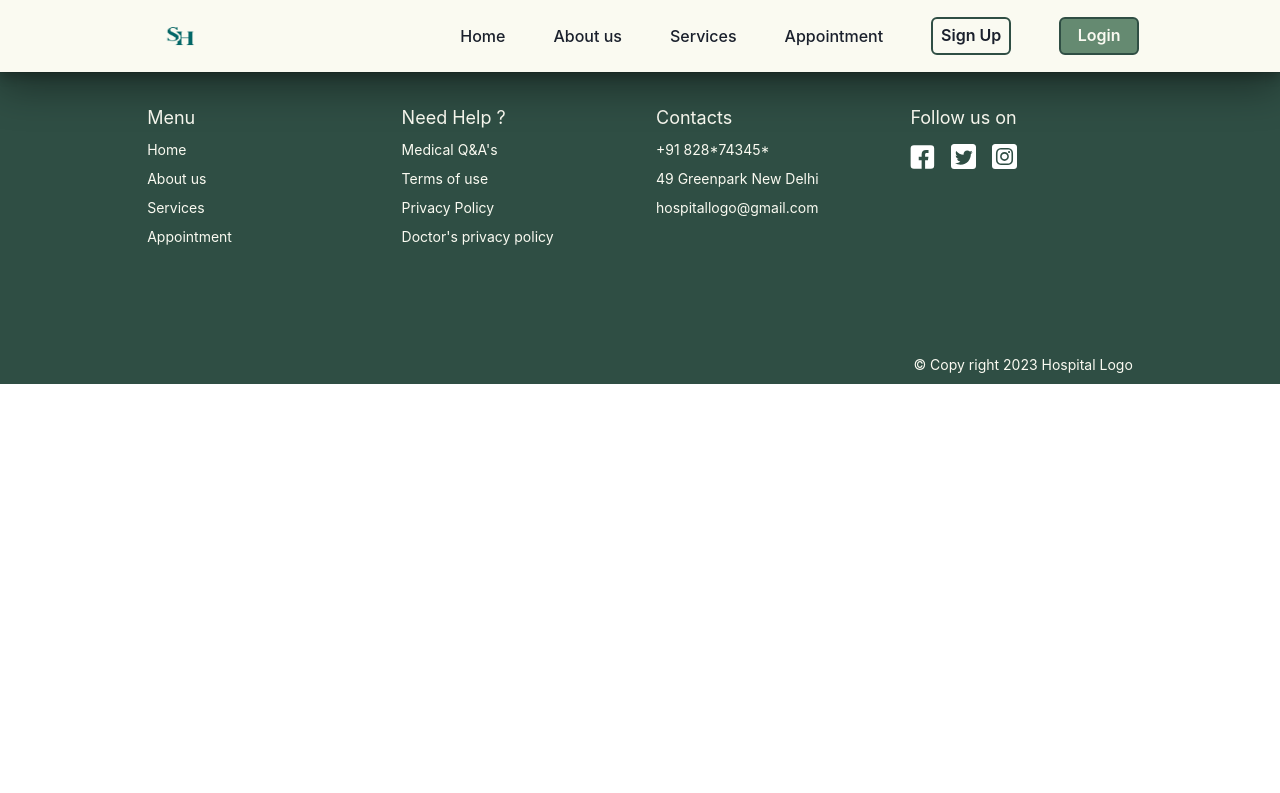
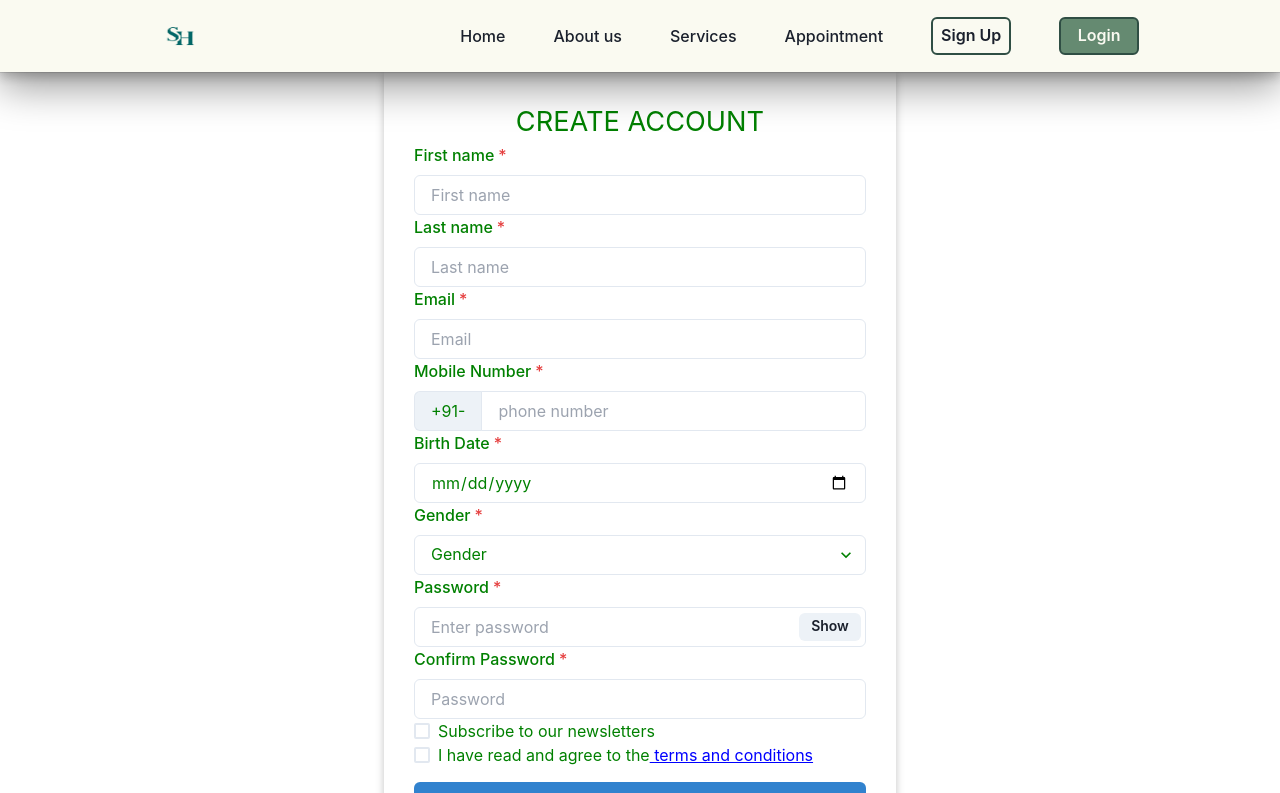
Before and after one commit to geeteshmehuria/Samrat-Hospital-Clone, a React (Vite) app: page /signup in a window 1280 px wide. Shown: the top 793 px of the page. Built offline with nearby package versions, Linux system fonts and the light colour scheme; a web font is replaced by a local one.

Commit message:
Vishnuraj K R day 2

```diff
--- a/package.json
+++ b/package.json
@@ -17,6 +17,7 @@
     "@emotion/react": "^11.11.3",
     "@emotion/styled": "^11.11.0",
     "@reduxjs/toolkit": "^2.0.1",
+    "axios": "^1.6.5",
     "flowbite": "^2.2.1",
     "framer-motion": "^10.18.0",
     "json-serve": "^0.1.0",
--- a/src/pages/Login.jsx
+++ b/src/pages/Login.jsx
@@ -1,7 +1,104 @@
-import React from "react";
+import { FormControl, FormLabel, Input, FormErrorMessage, InputGroup, InputRightElement, Button, Box, Text } from "@chakra-ui/react";
+import React, { useState } from "react";
+import axios from 'axios';
+import { useToast } from '@chakra-ui/react'
 
 const Login = () => {
-  return <div></div>;
+  const [show, setShow] = React.useState(false)
+  const handleClick = () => setShow(!show)
+  const [email,setEmail] = useState("");
+  const [password,setPassword] = useState("");
+  const [logintry,setLoginTry] = useState(false);
+  const [login,setLogin] = useState(false);
+  const toast = useToast()
+  console.log(email);
+  var isCredentialCorrect = false;
+  const AccountCreateToast  = () => {
+
+    const examplePromise = new Promise((resolve, reject) => {
+      setTimeout(() => resolve(200), 2000)
+    })
+    return (
+      toast.promise(examplePromise, {
+        success: { title: 'Login Successfull!..', description: 'Welcome Back!',isClosable: true },
+        error: { title: 'Promise rejected', description: 'Something wrong' },
+        loading: { title: 'Checking Credentials', description: 'Please wait' },
+
+      })
+    )
+  }
+
+  const accountCreateFail = () => {
+
+    return(
+      toast({
+        title: 'Invalid Credentials.',
+        description: "Check all fields ",
+        status: 'warning',
+        duration: 1000,
+        isClosable: true,
+      })
+    )
+  }
+
+  const fetchUserData = async () => {
+    setLoginTry(true);
+    try {
+      const res = await axios.get(`https://mock-api-39gi.onrender.com/user`);
+      const data = res.data;
+      // let isCredentialCorrect = false;
+      console.log("fetchData",data);
+      for (const item of data) {
+        if (item.email === email && item.password === password) {
+          isCredentialCorrect = true;
+          setLogin(true);
+          AccountCreateToast();
+          break;
+        }
+      }
+
+      if (!isCredentialCorrect) {
+        accountCreateFail();
+      }
+    } catch (error) {
+      console.error('Error fetching user data:', error);
+    }
+    console.log("ligonCred",isCredentialCorrect);
+  };
+
+
+  return (
+    <Box margin={"auto"} color={"green"} boxShadow={"rgba(0, 0, 0, 0.24) 0px 3px 8px"} padding={"30px"} width={{ base: "90%", sm: "60%", md: "60%", lg: "50%", xl: "40%" }}>
+      <Text textAlign={'center'} fontSize={"1.7rem"}>SIGN IN</Text>
+
+      <FormControl isRequired>
+        <FormLabel>Email</FormLabel>
+        <Input
+          placeholder='Email'
+          type='email'
+          value={email}
+          onChange={(e) => setEmail(e.target.value)}
+        />
+        <FormLabel>Password</FormLabel>
+        <InputGroup size='md'>
+          <Input
+            pr='4.5rem'
+            type={show ? 'text' : 'password'}
+            placeholder='Enter password'
+            value={password}
+            onChange={(e) => setPassword(e.target.value)}
+          />
+          <InputRightElement width='4.5rem'>
+            <Button h='1.75rem' size='sm' onClick={handleClick}>
+              {show ? 'Hide' : 'Show'}
+            </Button>
+          </InputRightElement>
+        </InputGroup>
+        <Button colorScheme='blue' width='full' marginTop={"15px"} onClick={fetchUserData}>SIGN IN</Button>
+        {logintry && !login ? <h1 style={{"color":"red"}}>Credentials Not Found. Please <a href="./SignUp.jsx" style={{"color":"blue"}}>Sign Up</a></h1> : <></>}
+      </FormControl>
+    </Box>
+  );
 };
 
 export default Login;
--- a/src/pages/SignUp.jsx
+++ b/src/pages/SignUp.jsx
@@ -1,11 +1,147 @@
-import React from 'react'
+import React, { useEffect, useState } from 'react';
+import { Box, Button, Checkbox, Input, InputGroup, InputLeftAddon, InputRightElement, Select, Text, Toast } from '@chakra-ui/react';
+import { FormControl, FormLabel } from '@chakra-ui/react';
+import axios from "axios" ;
+import { useToast } from '@chakra-ui/react'
+const Sign = () => {
+  const [show, setShow] = useState(false);
+  const handleClick = () => setShow(!show);
+  const [Fname, setFname] = useState("");
+  const [Lname, setLname] = useState("");
+  const [email, setEmail] = useState("");
+  const [number, setNumber] = useState("");
+  const [dob, setDob] = useState("");
+  const [gender, setGender] = useState("");
+  const [pass1, setPass1] = useState("");
+  const [pass2, setPass2] = useState("");
+  const [passwordChange, setPasswordChange] = useState(true);
+  const [allFeild,setAllfield] = useState(false);
+  const toast = useToast()
+  const obj = {
+    "firstName": Fname,
+    "lastName": Lname,
+    "email": email,
+    "mobile": number,
+    "dateOfBirth": dob,
+    "gender": gender,
+    "password": pass2,
+  }
 
-const Sign = () => {
+  const AccountCreateToast  = () => {
+
+    const examplePromise = new Promise((resolve, reject) => {
+      setTimeout(() => resolve(200), 2000)
+    })
+    return (
+      toast.promise(examplePromise, {
+        success: { title: 'Account Successfully Created', description: 'Welcome!' },
+        error: { title: 'Promise rejected', description: 'Something wrong' },
+        loading: { title: 'Creating Account', description: 'Please wait' },
+      })
+    )
+  }
+
+  const accountCreateFail = () => {
+
+    return(
+      toast({
+        title: 'Invalid Credentials.',
+        description: "Complete all fields ",
+        status: 'warning',
+        duration: 1000,
+        isClosable: true,
+      })
+    )
+  }
+
+  const allFieldHandler = (e) => {
+    const AddUser = async () => {
+      const res = await axios.post(`https://mock-api-39gi.onrender.com/user`,obj);
+    }
+
+    e.preventDefault();
+    if (Fname.length && Lname.length && email.length && number.length && dob.length && gender.length && pass1.length && pass2.length && passwordChange && document.getElementById("SignUpCheckbox1")?.checked && document.getElementById("SignUpCheckbox2")?.checked) {
+      setAllfield(true);
+      console.log("vishnurajkr",allFeild);
+    }
+    if(allFeild){
+      AddUser();
+      AccountCreateToast();
+    }
+    else{
+      accountCreateFail()
+    }
+  }
+
+
+
+  const confirmPassChange = (e) => {
+    const newPassword = e.target.value;
+    setPass2(newPassword);
+    if(pass1 === newPassword){
+      setPasswordChange(true);
+    }
+
+
+  };
+
+
+
   return (
-    <div>
+    <Box margin={"auto"} color={"green"} boxShadow={"rgba(0, 0, 0, 0.24) 0px 3px 8px"} padding={"30px"} width={{ base: "90%", sm: "60%", md: "60%", lg: "50%", xl: "40%" }}>
+      <Text textAlign={'center'} fontSize={"1.7rem"}>CREATE ACCOUNT</Text>
+      <form >
+        <FormControl isRequired>
+          <FormLabel htmlFor="Fname">First name</FormLabel>
+          <Input id="Fname" placeholder='First name' onChange={(e) => setFname(e.target.value)} />
+          <FormLabel htmlFor="Lname">Last name</FormLabel>
+          <Input id="Lname" placeholder='Last name' onChange={(e) => setLname(e.target.value)} />
+          <FormLabel htmlFor="email">Email</FormLabel>
+          <Input id="email" placeholder='Email' type='email' onChange={(e) => setEmail(e.target.value)} />
+          <FormLabel htmlFor="number">Mobile Number</FormLabel>
+          <InputGroup>
+            <InputLeftAddon>
+              +91-
+            </InputLeftAddon>
+            <Input id="number" type='tel' placeholder='phone number' onChange={(e) => setNumber(e.target.value)} />
+          </InputGroup>
+          <FormLabel htmlFor="dob">Birth Date</FormLabel>
+          <Input id="dob" placeholder="Select Date and Time" size="md" type="date" onChange={(e) => setDob(e.target.value)} />
+          <FormLabel htmlFor="gender">Gender</FormLabel>
+          <Select id="gender" placeholder='Gender' onChange={(e) => setGender(e.target.value)}>
+            <option value='Male'>Male</option>
+            <option value='Female'>Female</option>
+          </Select>
+          <FormLabel htmlFor="pass1">Password</FormLabel>
+          <InputGroup size='md'>
+            <Input id="pass1" pr='4.5rem' type={show ? 'text' : 'password'} placeholder='Enter password' onChange={(e) => {
+              setPass1(e.target.value) ;
+              setPasswordChange(false);
+            }} />
+            <InputRightElement width='4.5rem'>
+              <Button h='1.75rem' size='sm' onClick={handleClick}>
+                {show ? 'Hide' : 'Show'}
+              </Button>
+            </InputRightElement>
+          </InputGroup>
+          <FormLabel htmlFor="pass2" borderColor={passwordChange ? "inherit" : "red"}>Confirm Password</FormLabel>
+          <Input
+            id="pass2"
+            placeholder='Password'
+            type='password'
+            onChange={confirmPassChange}
+            borderColor={passwordChange ? "inherit" : "red"}
+          />
+          {passwordChange === false && <Text color="red">Passwords do not match.</Text>}
+          <Checkbox id='SignUpCheckbox1'>Subscribe to our newsletters</Checkbox><br />
+          <Checkbox id='SignUpCheckbox2'>I have read and agree to the </Checkbox>
+          <Text as={"span"} textDecoration={"underline"} color={"blue"} > <a href='https://getbootstrap.com/docs/5.3/getting-started/vite/'>terms and conditions</a></Text>
+          <br />
+          <Button colorScheme='blue' width='full' marginTop={"15px"} onClick={allFieldHandler}>Create New Account</Button>
+        </FormControl>
+      </form>
+    </Box>
+  );
+};
 
-    </div>
-  )
-}
-
-export default Sign
+export default Sign;
```
Also changed, not shown: 1 other file (tests, documents, lock files or other folders).
